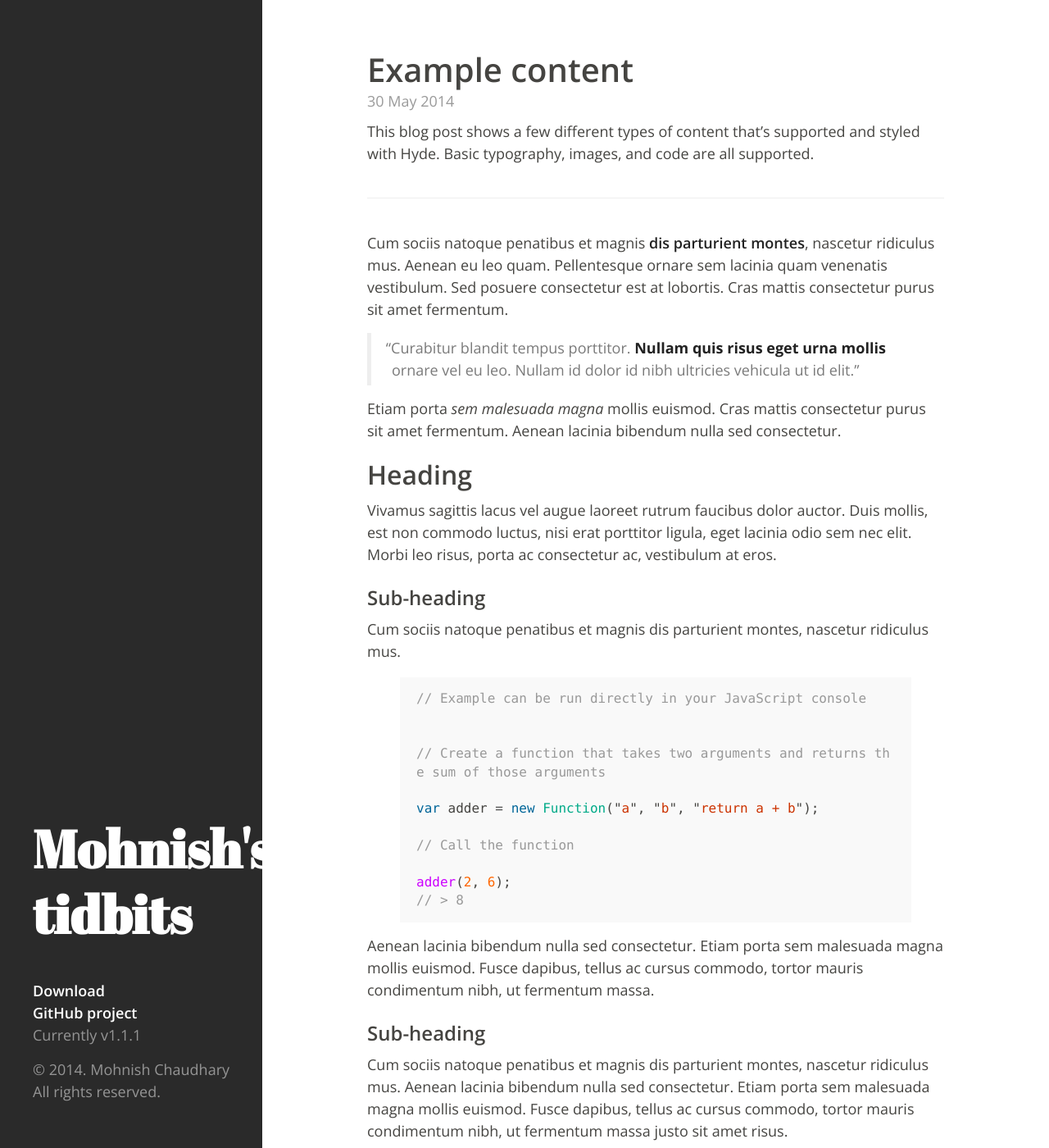
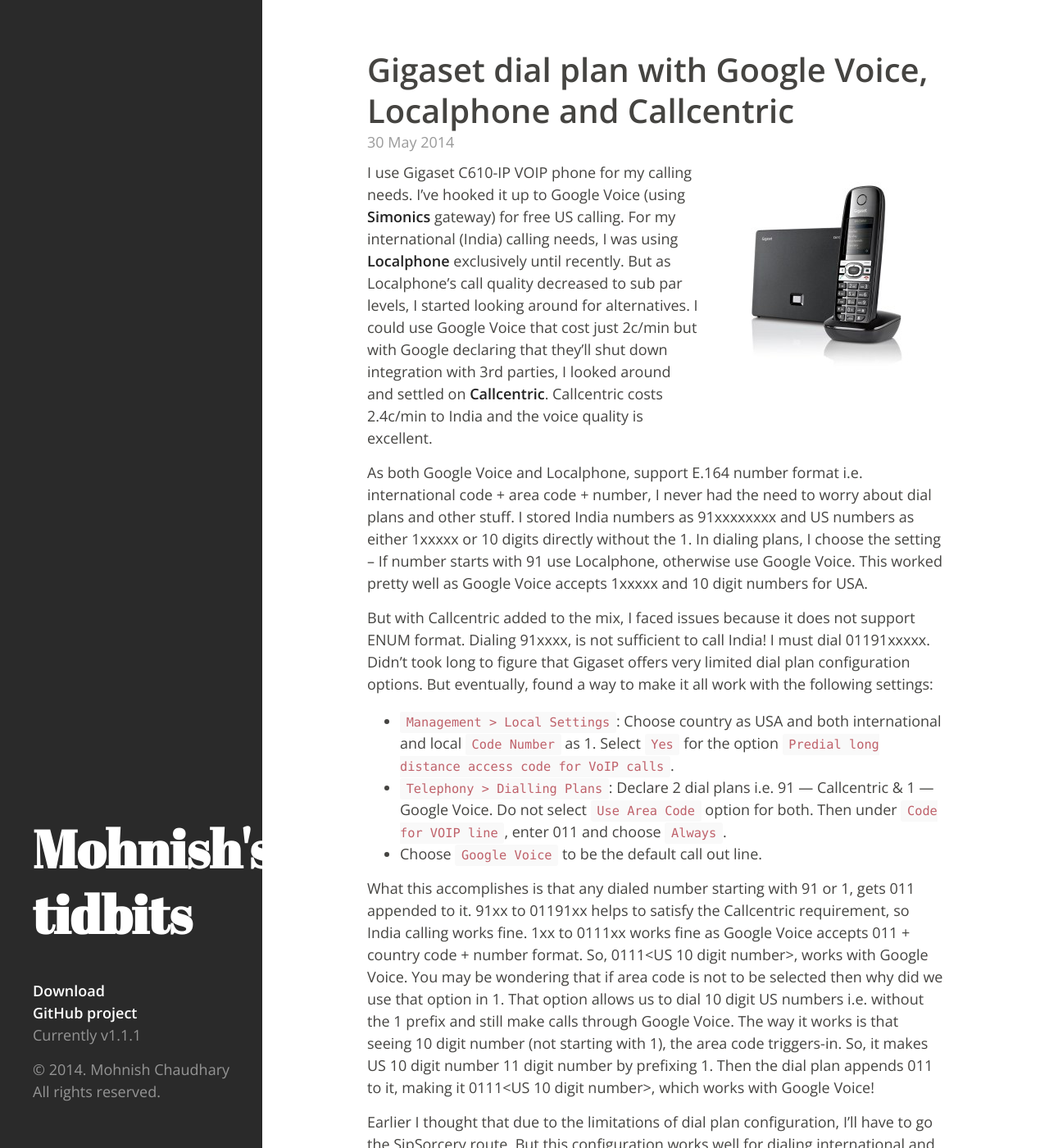
Before and after one commit to mohnish82/mohnish82.github.io, a Jekyll site: the page built from _posts/2014-05-30-Gigaset-dial-plan-with-Google-Voice-Localphone-and-Callcentric.md, in a window 1280 px wide and 1400 px high. Shown: the whole window at 82% size. Built offline with Jekyll 4.4.1, drawn with Linux system fonts in a browser that asks for light colours; Markdown is read by kramdown in place of the engine named in the settings; some of the changed text lies outside the part shown.

Commit message:
hyde theme

```diff
--- a/_posts/2014-05-30-Gigaset-dial-plan-with-Google-Voice-Localphone-and-Callcentric.md
+++ b/_posts/2014-05-30-Gigaset-dial-plan-with-Google-Voice-Localphone-and-Callcentric.md
@@ -1,55 +1,20 @@
 ---
 layout: post
-title: Example content
+title: Gigaset dial plan with Google Voice, Localphone and Callcentric
 ---
 
-This blog post shows a few different types of content that's supported and styled with Hyde. Basic typography, images, and code are all supported.
 
------
+<img style="float:right" src="/images/gigaset-c610ip.jpg" />
+I use Gigaset C610-IP VOIP phone for my calling needs. I’ve hooked it up to Google Voice (using [Simonics](https://simonics.com/gvgw/) gateway) for free US calling. For my international (India) calling needs, I was using [Localphone](http://www.localphone.com/) exclusively until recently. But as Localphone’s call quality decreased to sub par levels, I started looking around for alternatives. I could use Google Voice that cost just 2c/min but with Google declaring that they’ll shut down integration with 3rd parties, I looked around and settled on [Callcentric](http://www.callcentric.com/). Callcentric costs 2.4c/min to India and the voice quality is excellent.
 
-Cum sociis natoque penatibus et magnis <a href="#">dis parturient montes</a>, nascetur ridiculus mus. Aenean eu leo quam. Pellentesque ornare sem lacinia quam venenatis vestibulum. Sed posuere consectetur est at lobortis. Cras mattis consectetur purus sit amet fermentum.
+As both Google Voice and Localphone, support E.164 number format i.e. international code +  area code + number, I never had the need to worry about dial plans and other stuff. I stored India numbers as 91xxxxxxxx and US numbers as either 1xxxxx or 10 digits directly without the 1. In dialing plans, I choose the setting – If number starts with 91 use Localphone, otherwise use Google Voice. This worked pretty well as Google Voice accepts 1xxxxx and 10 digit numbers for USA.
 
-> Curabitur blandit tempus porttitor. **Nullam quis risus eget urna mollis** ornare vel eu leo. Nullam id dolor id nibh ultricies vehicula ut id elit.
+But with Callcentric added to the mix, I faced issues because it does not support ENUM format. Dialing 91xxxx, is not sufficient to call India! I must dial 01191xxxxx. Didn’t took long to figure that Gigaset offers very limited dial plan configuration options. But eventually, found a way to make it all work with the following settings:
 
-Etiam porta *sem malesuada magna* mollis euismod. Cras mattis consectetur purus sit amet fermentum. Aenean lacinia bibendum nulla sed consectetur.
+* `Management > Local Settings`: Choose country as USA and both international and local `Code Number` as 1. Select `Yes` for the option `Predial long distance access code for VoIP calls`.
+* `Telephony > Dialling Plans`: Declare 2 dial plans i.e. 91 — Callcentric  &  1 — Google Voice. Do not select `Use Area Code` option for both. Then under `Code for VOIP line`, enter 011 and choose `Always`.
+* Choose `Google Voice` to be the default call out line.
 
-## Heading
+What this accomplishes is that any dialed number starting with 91 or 1, gets 011 appended to it. 91xx to 01191xx helps to satisfy the Callcentric requirement, so India calling works fine. 1xx to 0111xx works fine as Google Voice accepts 011 + country code + number format. So, 0111<US 10 digit number>, works with Google Voice. You may be wondering that if area code is not to be selected then why did we use that option in 1. That option allows us to dial 10 digit US numbers i.e. without the 1 prefix and still make calls through Google Voice. The way it works is that seeing 10 digit number (not starting with 1), the area code triggers-in. So, it makes US 10 digit number 11 digit number by prefixing 1. Then the dial plan appends 011 to it, making it 0111<US 10 digit number>, which works with Google Voice!
 
-Vivamus sagittis lacus vel augue laoreet rutrum faucibus dolor auctor. Duis mollis, est non commodo luctus, nisi erat porttitor ligula, eget lacinia odio sem nec elit. Morbi leo risus, porta ac consectetur ac, vestibulum at eros.
-
-### Sub-heading
-
-Cum sociis natoque penatibus et magnis dis parturient montes, nascetur ridiculus mus.
-
-{% highlight js %}
-// Example can be run directly in your JavaScript console
-
-// Create a function that takes two arguments and returns the sum of those arguments
-var adder = new Function("a", "b", "return a + b");
-
-// Call the function
-adder(2, 6);
-// > 8
-{% endhighlight %}
-
-Aenean lacinia bibendum nulla sed consectetur. Etiam porta sem malesuada magna mollis euismod. Fusce dapibus, tellus ac cursus commodo, tortor mauris condimentum nibh, ut fermentum massa.
-
-### Sub-heading
-
-Cum sociis natoque penatibus et magnis dis parturient montes, nascetur ridiculus mus. Aenean lacinia bibendum nulla sed consectetur. Etiam porta sem malesuada magna mollis euismod. Fusce dapibus, tellus ac cursus commodo, tortor mauris condimentum nibh, ut fermentum massa justo sit amet risus.
-
-* Praesent commodo cursus magna, vel scelerisque nisl consectetur et.
-* Donec id elit non mi porta gravida at eget metus.
-* Nulla vitae elit libero, a pharetra augue.
-
-Donec ullamcorper nulla non metus auctor fringilla. Nulla vitae elit libero, a pharetra augue.
-
-1. Vestibulum id ligula porta felis euismod semper.
-2. Cum sociis natoque penatibus et magnis dis parturient montes, nascetur ridiculus mus.
-3. Maecenas sed diam eget risus varius blandit sit amet non magna.
-
-Cras mattis consectetur purus sit amet fermentum. Sed posuere consectetur est at lobortis.
-
------
-
-Want to see something else added? <a href="https://github.com/mdo/hyde/issues/new">Open an issue.</a>
+Earlier I thought that due to the limitations of dial plan configuration, I’ll have to go the SipSorcery route. But this configuration works well for dialing international and US numbers (whether 1 prefixed or not). Happy with the current setup for now.
```
